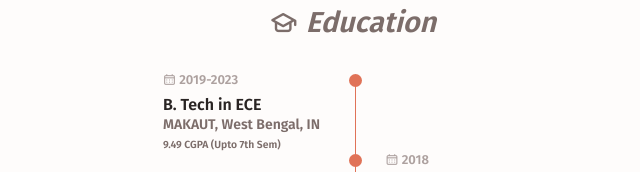
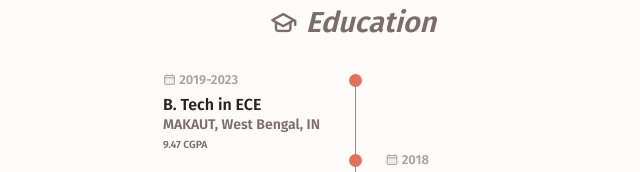
Before and after one commit to manjoydutta/CV, a plain HTML site: page index.html in a window 1280 px wide. Shown: the part 2220-2392 px from the top of the page, 285-925 px from the left. Drawn offline with nearby package versions, Linux system fonts and the light colour scheme; a web font is replaced by a local one.

Commit message:
Update index.html
Sem marks update

```diff
--- a/index.html
+++ b/index.html
@@ -302,7 +302,7 @@
                                         <h3 class="qualification_title">B. Tech in ECE</h3>
                                         <span class="qualification_subtitle">MAKAUT, West Bengal, IN</span>
                                         <br>
-                                        <span class="qualification_marks">9.49 CGPA (Upto 7th Sem)</span>
+                                        <span class="qualification_marks">9.47 CGPA</span>
 
                                     </div>
                                     <div>
```
